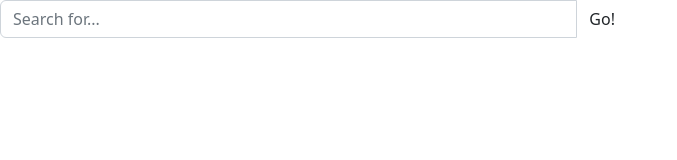
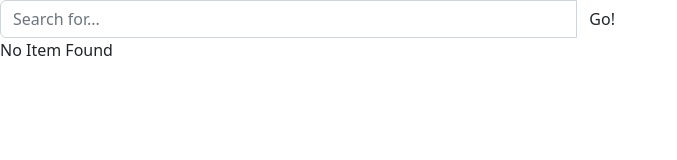
Before and after one commit to MilanMK22/bustrackr, a React (Vite) app in the folder react-app/: page / in a window 1280 px wide. Shown: the top 160 px of the page, without its empty margins (0-677 px from the left). Built offline with nearby package versions, Linux system fonts and the light colour scheme.

Commit message:
displaying bus number and time to arrival

```diff
--- a/react-app/src/App.tsx
+++ b/react-app/src/App.tsx
@@ -2,7 +2,6 @@ import { useEffect, useState } from "react";
 import SearchBar from "./components/SearchBar";
 import { fetchBusStops } from "./services/busStopService";
 import ListGroup from "./components/ListGroup";
-
 
 interface BusStop {
   busNumber: string;
@@ -10,16 +9,17 @@ interface BusStop {
   timeDifference: number | null;
 }
 
-
 function App() {
-
   const [busStops, setBusStops] = useState<BusStop[]>([]);
+  const [key, setKey] = useState<number>(0); // Unique key to force component remount
 
   const handleSearch = async (searchValue: string) => {
     try {
       const response: any = await fetchBusStops(searchValue); // Explicitly declare response type as any
-      if (response) { // Check if response and response.data exist
+      if (response) {
+        // Check if response and response.data exist
         setBusStops(response);
+        setKey((prevKey) => prevKey + 1);
       } else {
         console.error("Invalid response format:", response);
       }
@@ -28,9 +28,14 @@ function App() {
     }
   };
 
+  useEffect(() => {
+    console.log(busStops);
+  }, [busStops]); // Log busStops whenever it changes
+
   return (
     <div>
       <SearchBar onSearch={handleSearch}></SearchBar>
+      <ListGroup key={key} items={busStops} heading="buses"></ListGroup>
     </div>
   );
 }
--- a/react-app/src/components/ListGroup.tsx
+++ b/react-app/src/components/ListGroup.tsx
@@ -1,12 +1,27 @@
+interface BusStop {
+  busNumber: string;
+  estimatedArrivalTime: string | null;
+  timeDifference: number | null;
+}
 
-function ListGroup(){
+interface Props {
+  items: BusStop[];
+  heading: string;
+}
 
-
-
-
-
-    return <h1>List</h1>;
-
+function ListGroup({ items, heading }: Props) {
+  const message = items.length === 0 ? <p>No Item Found</p> : null;
+  return (
+    <ul className="list-group">
+      {message}
+      {items.map((item) => (
+        <li className="list-group-item" key={item.busNumber}>
+          <strong>Bus Number:</strong> {item.busNumber} &nbsp;&nbsp;&nbsp;&nbsp;
+          <strong>Time to Arrival:</strong> {item.timeDifference} minutes
+        </li>
+      ))}
+    </ul>
+  );
 }
 
 export default ListGroup;
```
